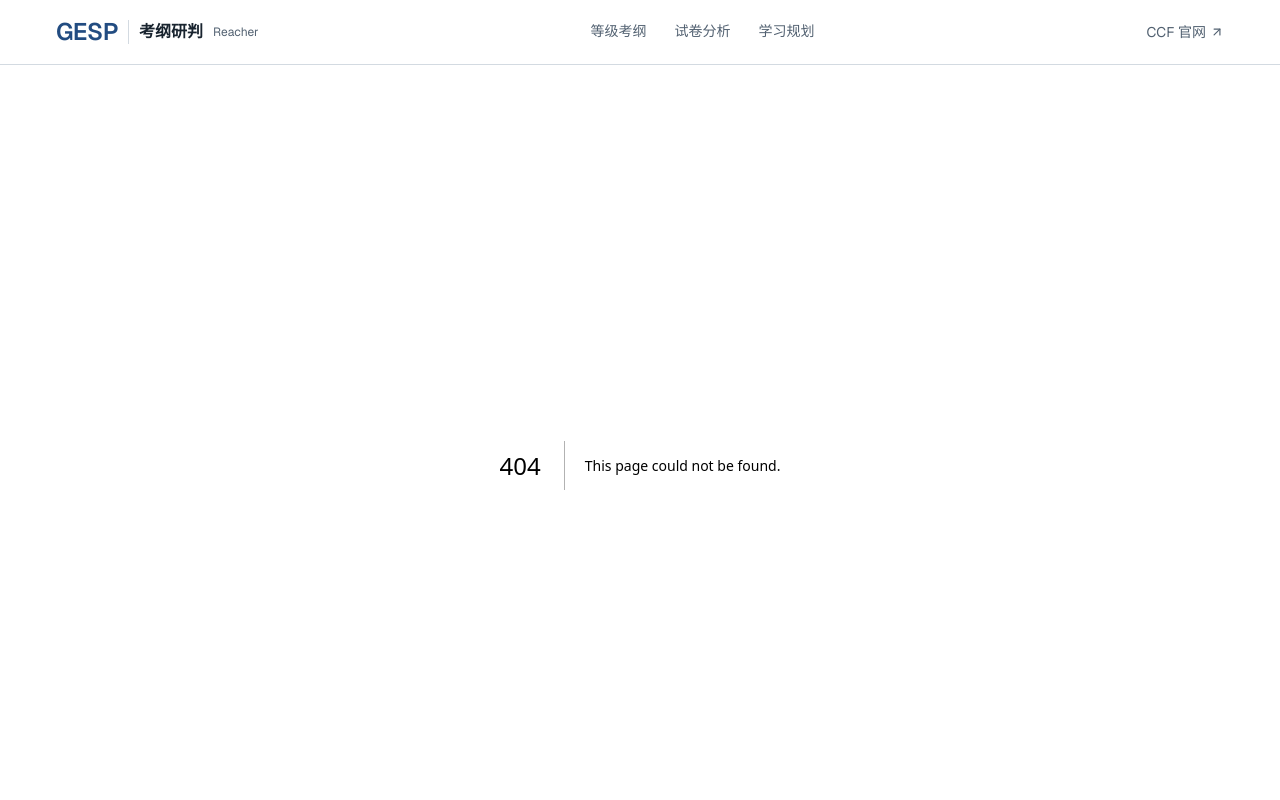
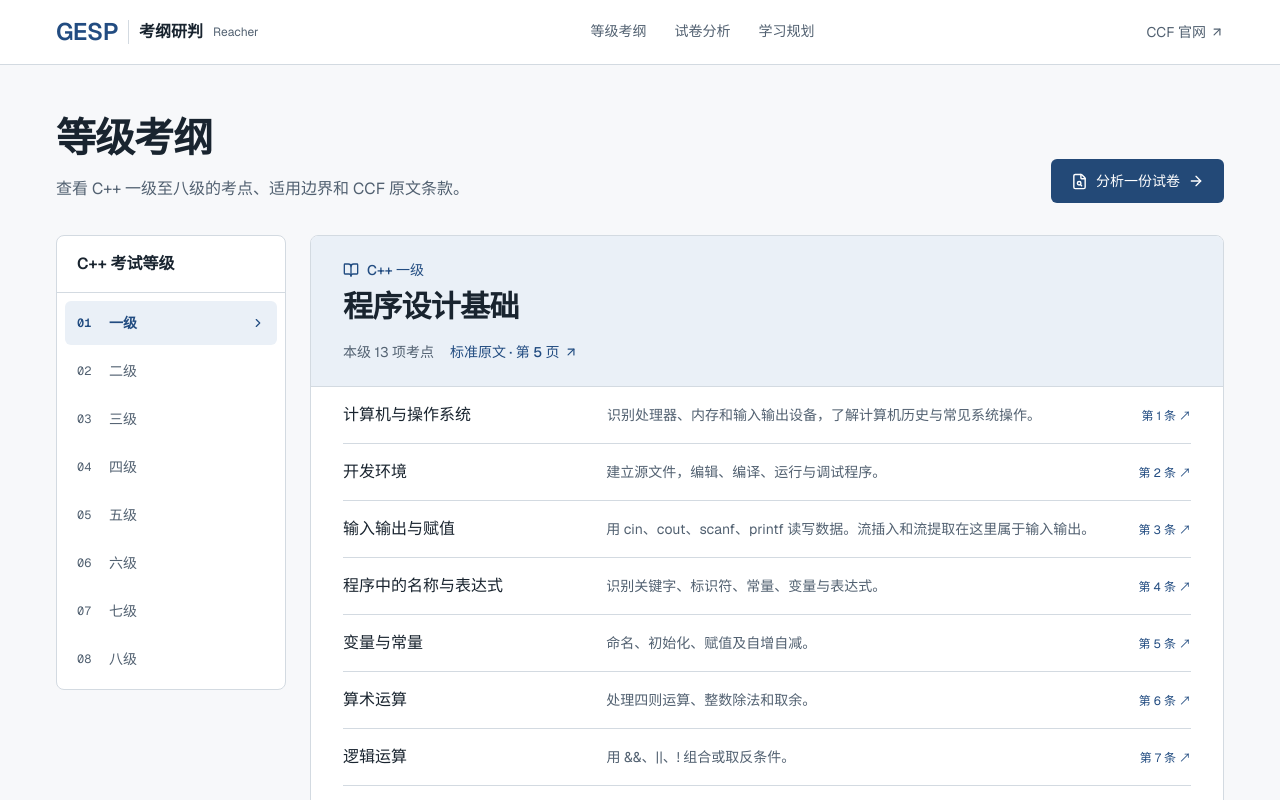
Before and after one commit to primerch/gesp-exam-assessment, a Next.js app: page /syllabus in a window 1280 px wide. Before the commit this address had no page. Shown: the top 800 px of the page. Built offline with nearby package versions, Linux system fonts and the light colour scheme.

Commit message:
feat: add dedicated syllabus route with legacy links

```diff
--- a/app/components/PaperWorkspace.tsx
+++ b/app/components/PaperWorkspace.tsx
@@ -15,6 +15,7 @@ import type { Selection } from "../lib/review/document";
 import { reviewFile, type PaperReport } from "../lib/review/pdf-client";
 import PdfUploader from "./PdfUploader";
 import ExamAnalysisResult, { type ReportContext } from "./ExamAnalysisResult";
+import { syllabusHref } from "../lib/syllabus-links";
 import { field, heading, lead, primary, shell, sourceStyle } from "./review-styles";
 
 export default function PaperWorkspace({ initial }: { initial: Selection }) {
@@ -260,7 +261,7 @@ export default function PaperWorkspace({ initial }: { initial: Selection }) {
             </div>
             <Link
               className={sourceStyle}
-              href={`/?language=${selection.language}&level=${selection.level}`}
+              href={syllabusHref(selection.level, selection.language)}
             >
               展开本级条款 <ArrowRight size={14} />
             </Link>
--- a/app/components/SyllabusBrowser.tsx
+++ b/app/components/SyllabusBrowser.tsx
@@ -12,6 +12,7 @@ import {
   syllabusSources,
   type Language,
 } from "../data/official-syllabus";
+import { syllabusHref } from "../lib/syllabus-links";
 import { heading, lead, primary, shell, sourceStyle } from "./review-styles";
 export const unitTitles = {
   cpp: [
@@ -31,7 +32,7 @@ export function getSelection(n?: string | string[], defaultLevel = 1) {
   const level = typeof n === "string" && levels.includes(Number(n)) ? Number(n) : defaultLevel;
   return { language, level };
 }
-const urlFor = (lang: Language, n: number) => `/?language=${lang}&level=${n}`;
+const urlFor = (lang: Language, n: number) => syllabusHref(n, lang);
 export default function SyllabusBrowser({ language, level }: { language: Language; level: number }) {
   const catalog = catalogFor(level);
   const entries = catalog
--- /dev/null
+++ b/app/lib/syllabus-links.ts
@@ -0,0 +1,13 @@
+import { levels, type Language } from "../data/official-syllabus";
+
+export function syllabusHref(level: number, language: Language = "cpp") {
+  return `/syllabus?language=${language}&level=${level}`;
+}
+
+export function legacySyllabusDestination(params: {
+  level?: string | string[];
+}) {
+  if (typeof params.level !== "string") return null;
+  const level = Number(params.level);
+  return levels.includes(level) ? syllabusHref(level) : null;
+}
--- a/app/page.tsx
+++ b/app/page.tsx
@@ -1,6 +1,15 @@
-import SyllabusBrowser, { getSelection } from "./components/SyllabusBrowser";
+import { redirect } from "next/navigation";
+import { legacySyllabusDestination } from "./lib/syllabus-links";
 
 export default async function Home({ searchParams }: PageProps<"/">) {
-  const p = await searchParams;
-  return <SyllabusBrowser {...getSelection(p.level)} />;
+  const params = await searchParams;
+  const destination = legacySyllabusDestination(params);
+  if (destination) redirect(destination);
+
+  return (
+    <main id="main-content" className="mx-auto w-full max-w-7xl flex-1 px-5 py-16 sm:px-9 lg:px-14">
+      <h1 className="text-4xl font-semibold">从考纲条款到备考路径，每一步都有依据</h1>
+      <p className="mt-4 text-muted">考纲查询、试卷分析与学习规划，将在完整首页中统一呈现。</p>
+    </main>
+  );
 }
--- /dev/null
+++ b/app/syllabus/page.tsx
@@ -0,0 +1,9 @@
+import type { Metadata } from "next";
+import SyllabusBrowser, { getSelection } from "../components/SyllabusBrowser";
+
+export const metadata: Metadata = { title: "等级考纲" };
+
+export default async function SyllabusPage({ searchParams }: PageProps<"/syllabus">) {
+  const params = await searchParams;
+  return <SyllabusBrowser {...getSelection(params.level)} />;
+}
```
Also changed, not shown: 1 other file (tests, documents, lock files or other folders).
